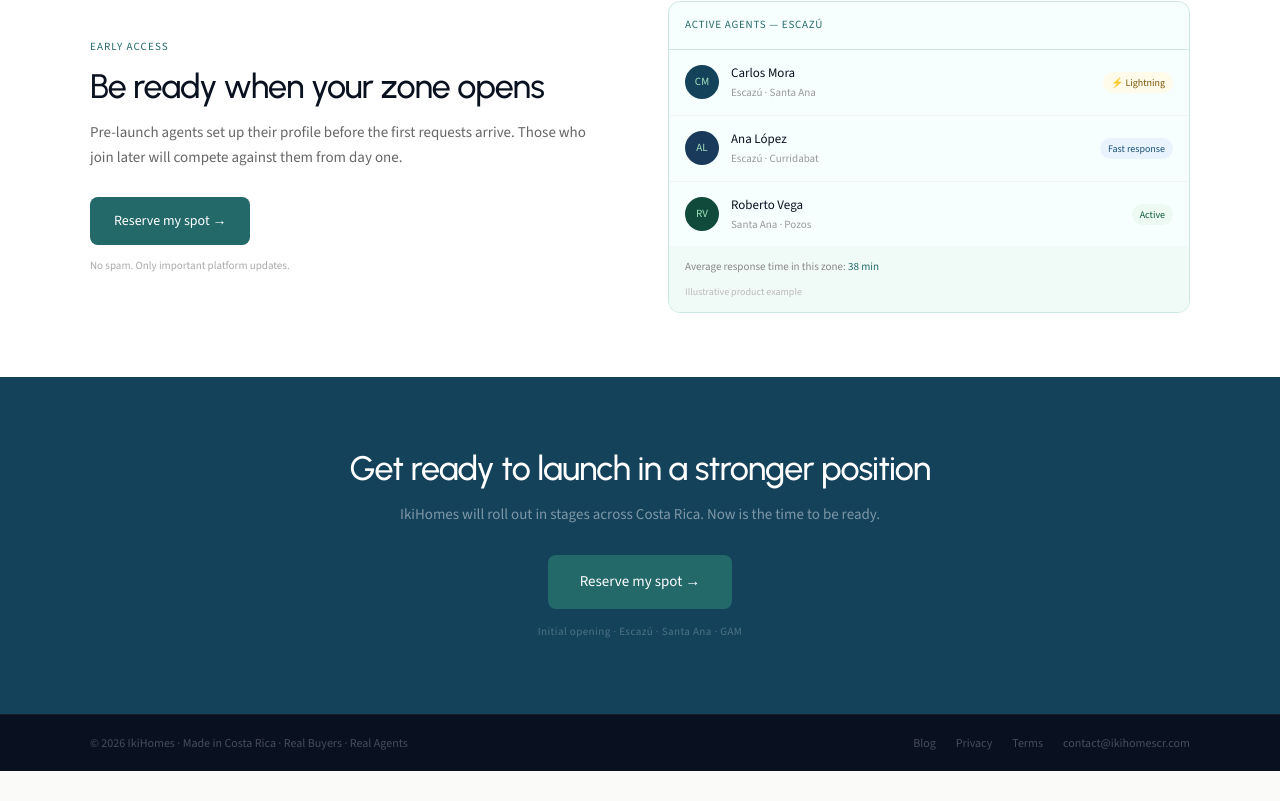
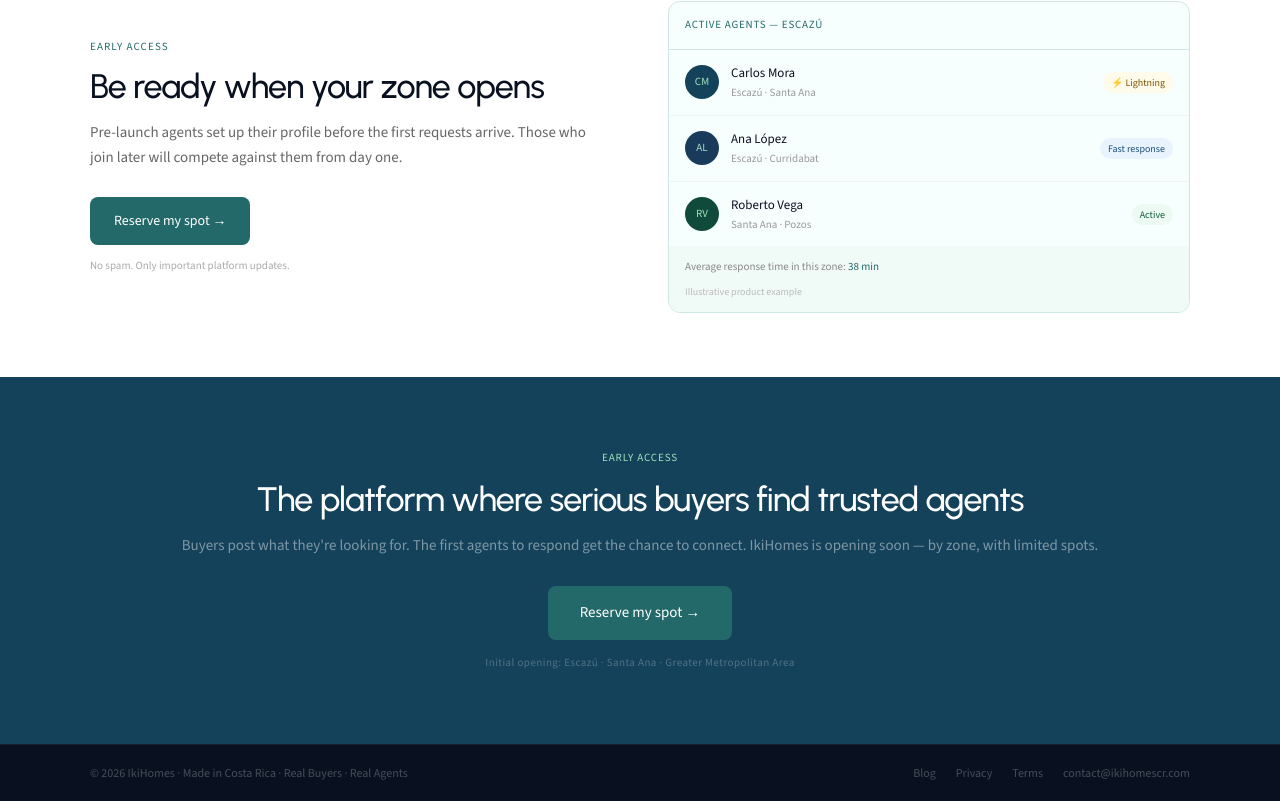
Before and after one commit to allansalgadocr/ikihomes-landing, a Next.js app: page /en in a window 1280 px wide. Shown: the part 1698-2499 px from the top of the page. Before the commit the page ends 2469 px from the top, so only its background shows below. Built offline with nearby package versions, Linux system fonts and the light colour scheme; no server answers.

Commit message:
feat: add new blog post for international buyers in Costa Rica, targeting real estate agents with insights on market dynamics and positioning strategies. Include frontmatter and image assets for both English and Spanish versions, ensuring consistency and engagement across platforms.

```diff
--- a/src/components/BottomCTASection.tsx
+++ b/src/components/BottomCTASection.tsx
@@ -4,6 +4,7 @@
 
 interface BottomCTASectionProps {
   dict: {
+    eyebrow: string;
     title: string;
     subtitle: string;
     cta: string;
@@ -18,6 +19,12 @@
       style={{ background: "#14425B" }}
     >
       <div className="max-w-[1100px] mx-auto">
+        <div
+          className="text-[11px] uppercase mb-3"
+          style={{ letterSpacing: "0.08em", color: "#A0E2BA" }}
+        >
+          {dict.eyebrow}
+        </div>
         <h2 className="type-heading text-[34px] text-white leading-[1.2] mb-3">
           {dict.title}
         </h2>
--- a/src/dictionaries/en.json
+++ b/src/dictionaries/en.json
@@ -7,7 +7,7 @@
         "eyebrow": "Opening by zones in Costa Rica",
         "headline_start": "The platform where serious buyers find ",
         "headline_em": "trusted agents",
-        "subheadline": "Buyers are already searching. The first agents to respond win the lead. IkiHomes opens soon — by zones, with limited spots.",
+        "subheadline": "Buyers post what they're looking for. The first agents to respond win the chance to connect. Early access by zones, with limited spots.",
         "cta": "Reserve my spot →",
         "logo_alt": "IkiHomes Logo"
     },
@@ -74,10 +74,11 @@
         ]
     },
     "bottom_cta": {
-        "title": "Get ready to launch in a stronger position",
-        "subtitle": "IkiHomes will roll out in stages across Costa Rica. Now is the time to be ready.",
+        "eyebrow": "EARLY ACCESS",
+        "title": "The platform where serious buyers find trusted agents",
+        "subtitle": "Buyers post what they're looking for. The first agents to respond get the chance to connect. IkiHomes is opening soon — by zone, with limited spots.",
         "cta": "Reserve my spot →",
-        "zones": "Initial opening · Escazú · Santa Ana · GAM"
+        "zones": "Initial opening: Escazú · Santa Ana · Greater Metropolitan Area"
     },
     "form": {
         "modal_title": "Request early access",
--- a/src/dictionaries/es.json
+++ b/src/dictionaries/es.json
@@ -7,7 +7,7 @@
         "eyebrow": "Abriendo por zonas en Costa Rica",
         "headline_start": "La plataforma donde compradores serios encuentran ",
         "headline_em": "agentes confiables",
-        "subheadline": "Los compradores ya están buscando. Los primeros agentes en responder se quedan con el lead. IkiHomes abre pronto — por zonas, con cupos limitados.",
+        "subheadline": "Los compradores publican lo que buscan. Los primeros agentes en responder ganan la oportunidad de conectar. Acceso anticipado por zonas, con cupos limitados.",
         "cta": "Reservar mi lugar →",
         "logo_alt": "Logo de IkiHomes"
     },
@@ -74,10 +74,11 @@
         ]
     },
     "bottom_cta": {
-        "title": "Prepárate para abrir con mejor posición",
-        "subtitle": "IkiHomes inicia por etapas en Costa Rica. Este es el momento para estar listo.",
+        "eyebrow": "ACCESO ANTICIPADO",
+        "title": "Donde compradores reales encuentran agentes de confianza",
+        "subtitle": "Los compradores ya están buscando. Los agentes que responden primero tienen la primera oportunidad de conectar. IkiHomes abre pronto — por zonas, con cupos limitados.",
         "cta": "Reservar mi lugar →",
-        "zones": "Apertura inicial · Escazú · Santa Ana · GAM"
+        "zones": "Apertura inicial: Escazú · Santa Ana · Gran Área Metropolitana"
     },
     "form": {
         "modal_title": "Solicitar acceso anticipado",
```
Also changed, not shown: 1 other file (tests, documents, lock files or other folders).
